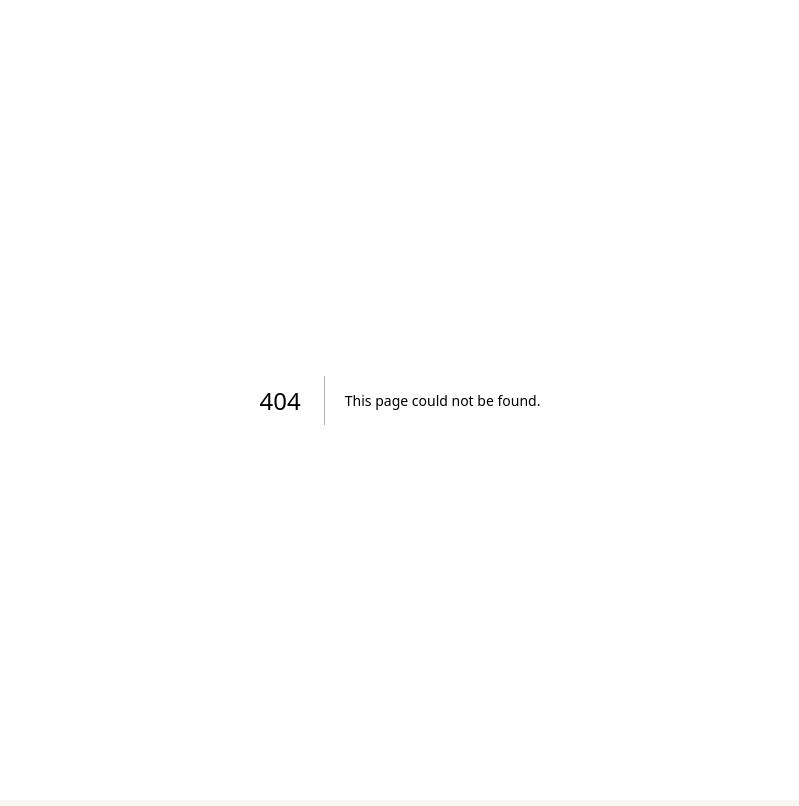
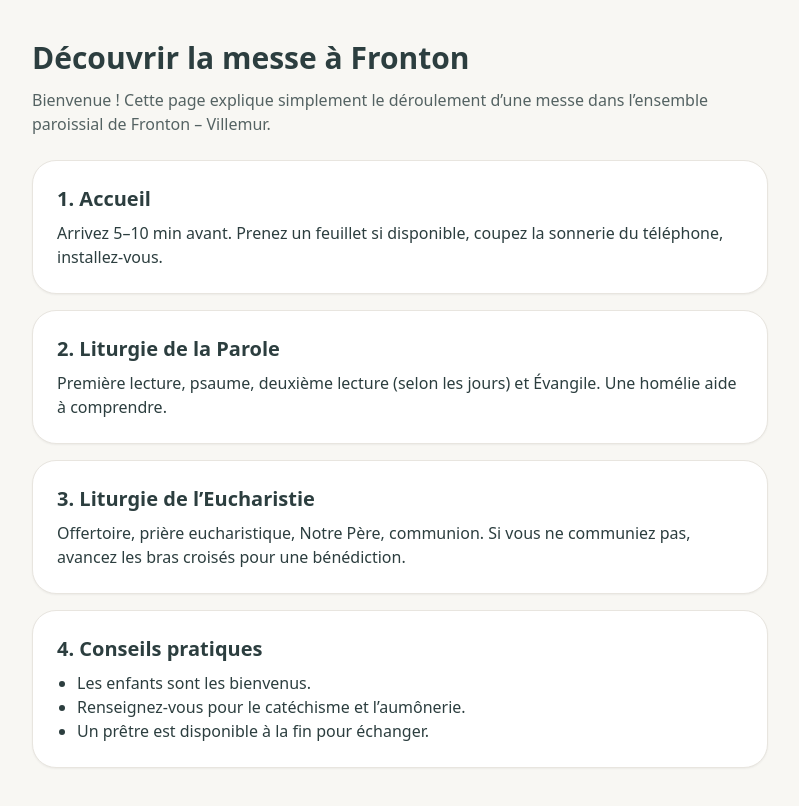
Before and after one commit to ODWRascar/clochers, a Next.js app in the folder clochers-du-frontonnais-prototype/: page /decouvrir-la-messe in a window 1280 px wide. Before the commit this address had no page. Shown: the whole page, without its empty margins (240-1039 px from the left). Built offline with nearby package versions, Linux system fonts and the light colour scheme.

Commit message:
Create page.tsx

```diff
--- /dev/null
+++ b/clochers-du-frontonnais-prototype/app/decouvrir-la-messe/page.tsx
@@ -0,0 +1,36 @@
+// app/decouvrir-la-messe/page.tsx
+export default function DecouvrirLaMesse() {
+  return (
+    <div className="min-h-screen bg-paper">
+      <div className="max-w-3xl mx-auto px-4 py-10">
+        <h1 className="text-3xl font-extrabold">Découvrir la messe à Fronton</h1>
+        <p className="mt-3 opacity-80">
+          Bienvenue ! Cette page explique simplement le déroulement d’une messe dans l’ensemble paroissial de Fronton – Villemur.
+        </p>
+
+        <section className="mt-6 space-y-4">
+          <article className="card p-6">
+            <h2 className="text-xl font-semibold">1. Accueil</h2>
+            <p className="mt-2">Arrivez 5–10 min avant. Prenez un feuillet si disponible, coupez la sonnerie du téléphone, installez-vous.</p>
+          </article>
+          <article className="card p-6">
+            <h2 className="text-xl font-semibold">2. Liturgie de la Parole</h2>
+            <p className="mt-2">Première lecture, psaume, deuxième lecture (selon les jours) et Évangile. Une homélie aide à comprendre.</p>
+          </article>
+          <article className="card p-6">
+            <h2 className="text-xl font-semibold">3. Liturgie de l’Eucharistie</h2>
+            <p className="mt-2">Offertoire, prière eucharistique, Notre Père, communion. Si vous ne communiez pas, avancez les bras croisés pour une bénédiction.</p>
+          </article>
+          <article className="card p-6">
+            <h2 className="text-xl font-semibold">4. Conseils pratiques</h2>
+            <ul className="list-disc pl-5 mt-2">
+              <li>Les enfants sont les bienvenus.</li>
+              <li>Renseignez-vous pour le catéchisme et l’aumônerie.</li>
+              <li>Un prêtre est disponible à la fin pour échanger.</li>
+            </ul>
+          </article>
+        </section>
+      </div>
+    </div>
+  );
+}
```
